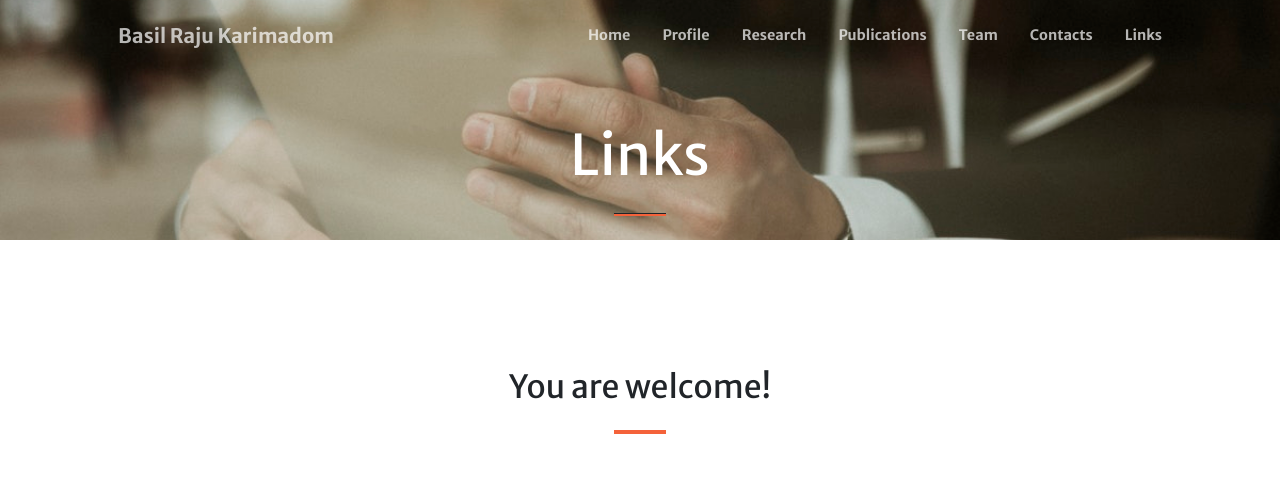
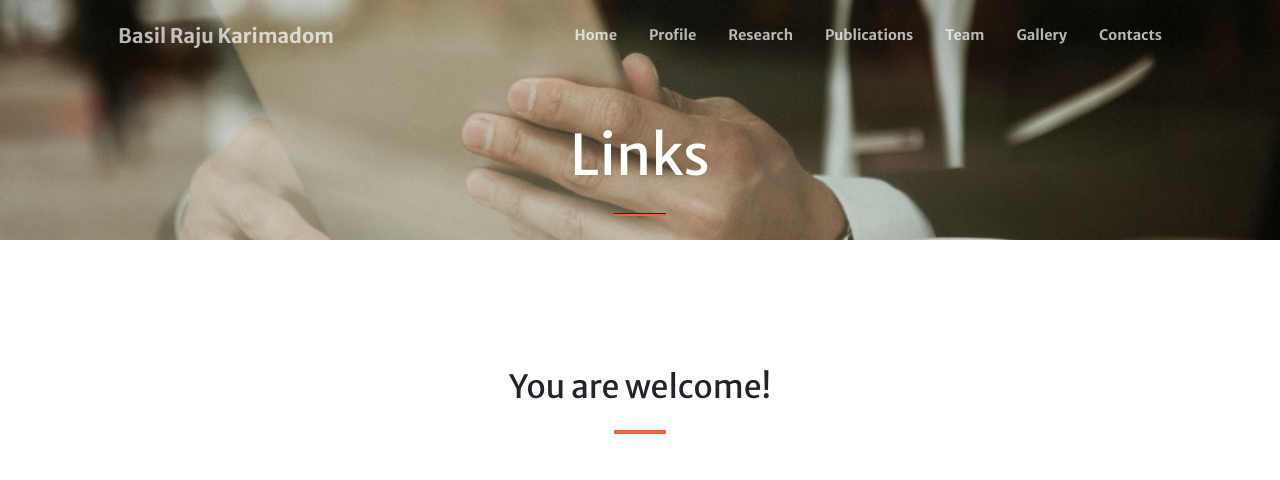
Before and after one commit to basilkarimadom/basilkarimadom.github.io, a Jekyll site: the page built from links.md, in a window 1280 px wide. Shown: the top 480 px of the page. Built offline with Jekyll 4.4.1, drawn with Linux system fonts in a browser that asks for light colours; comment, search, counter and statistics services are not loaded; grey boxes are pictures that could not be loaded.

Commit message:
Update menus.yml

```diff
--- a/_data/menus.yml
+++ b/_data/menus.yml
@@ -13,7 +13,7 @@ header:
   url: /publications
 - title: Team
   url: /#members
+- title: Gallery
+  url: /links
 - title: Contacts
   url: /#contacts
-- title: Links
-  url: /links
```
